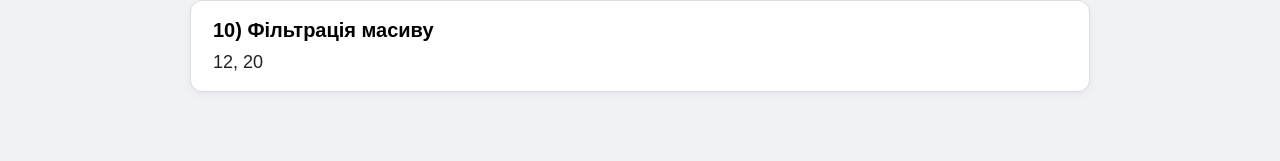
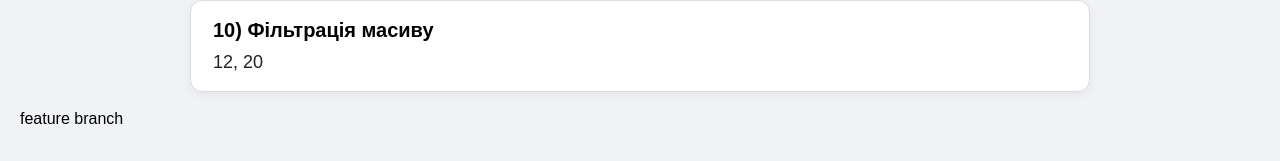
Before and after one commit to X1NGXGOD/prakt_web, a plain HTML site: page index.html in a window 1280 px wide. Shown: the part 1174-1335 px from the top of the page. Before the commit the page ends 1304 px from the top, so only its background shows below. Drawn offline with Linux system fonts and the light colour scheme.

Commit message:
feature changes

```diff
--- a/index.html
+++ b/index.html
@@ -171,3 +171,4 @@ document.getElementById("filterOut").textContent = filtered.join(", ")
 
 </body>
 </html>
+<p>feature branch</p>
```
